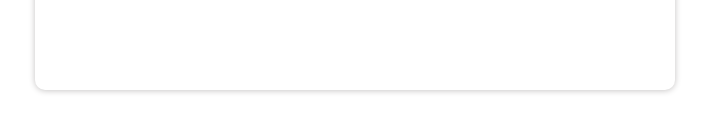
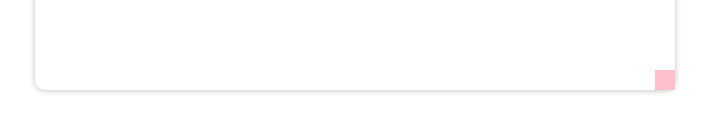
Before and after one commit to Sananda05/drag-the-box, a React (Create React App) app: page / in a window 1280 px wide. Shown: the part 524-656 px from the top of the page, without its empty margins (285-994 px from the left). Built offline with nearby package versions, Linux system fonts and the light colour scheme.

Commit message:
expand the outer div

```diff
--- a/src/component/DraggableBox.jsx
+++ b/src/component/DraggableBox.jsx
@@ -15,6 +15,8 @@ const DraggableBox = ({ wrapperRef, selectedOption }) => {
 
   const [tooltipPosition, setTooltipPosition] = useState({ x: 0, y: 0 });
   const [boxPosition, setBoxPosition] = useState({ x: 0, y: 0 });
+
+  const [isResizing, setIsResizing] = useState(false);
 
   let offsetX, offsetY;
 
@@ -48,6 +50,27 @@ const DraggableBox = ({ wrapperRef, selectedOption }) => {
 
       setBoxPosition({ x: x, y: y });
     }
+  };
+
+  const handleMouseDown = (e) => {
+    e.preventDefault();
+    setIsResizing(true);
+
+    const handleMouseMove = (e) => {
+      wrapperRef.current.style.width =
+        e.clientX - wrapperRef.current.getBoundingClientRect().left + "px";
+      wrapperRef.current.style.height =
+        e.clientY - wrapperRef.current.getBoundingClientRect().top + "px";
+    };
+
+    const handleMouseUp = () => {
+      setIsResizing(false);
+      document.removeEventListener("mousemove", handleMouseMove);
+      document.removeEventListener("mouseup", handleMouseUp);
+    };
+
+    document.addEventListener("mousemove", handleMouseMove);
+    document.addEventListener("mouseup", handleMouseUp);
   };
 
   const handleDragEnd = () => {
@@ -144,6 +167,19 @@ const DraggableBox = ({ wrapperRef, selectedOption }) => {
         onMouseDown={handleDragWrapper}
       />
       <div
+        className="resize-handle"
+        style={{
+          position: "absolute",
+          bottom: 0,
+          right: 0,
+          cursor: "se-resize",
+          backgroundColor: "pink",
+          height: "20px",
+          width: "20px",
+        }}
+        onMouseDown={handleMouseDown}
+      ></div>
+      <div
         ref={boxRef}
         style={{
           position: "absolute",
```
